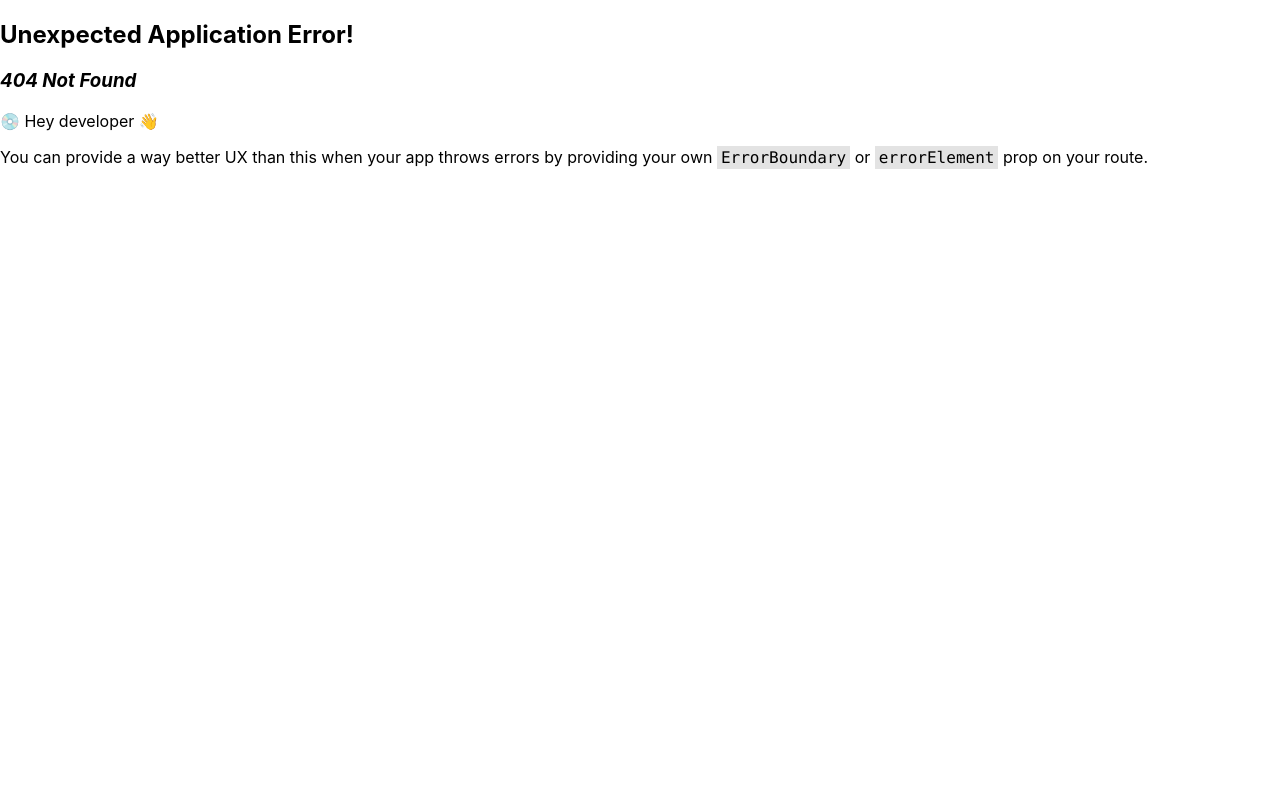
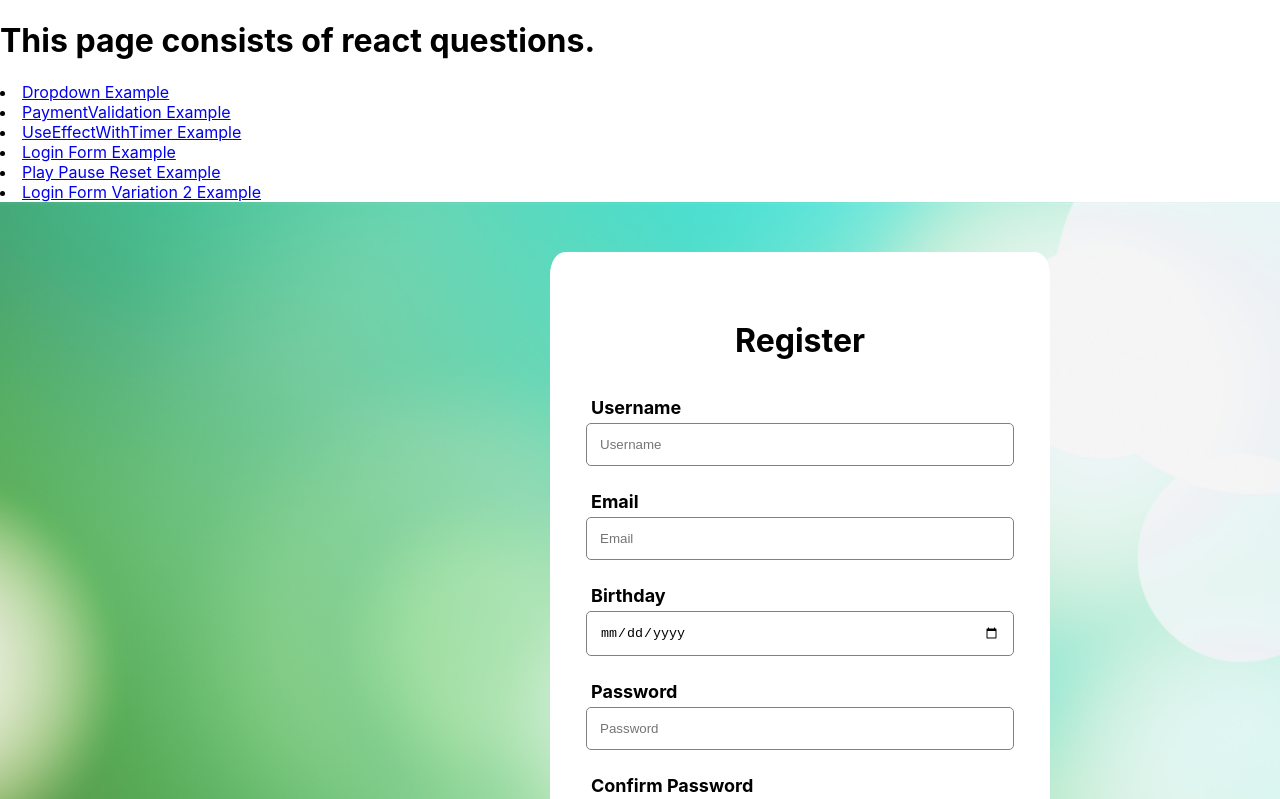
Before and after one commit to aaushi/reactConcepts, a React (Create React App) app: page /Questions/LoginFormVariation2 in a window 1280 px wide. Before the commit this address had no page. Shown: the top 799 px of the page. Built offline with nearby package versions, Linux system fonts and the light colour scheme.

Commit message:
Login Form Variation 2

```diff
--- a/src/Questions/App.js
+++ b/src/Questions/App.js
@@ -20,6 +20,9 @@ const App = () => {
       <li>
         <Link to="PlayPauseReset">Play Pause Reset Example</Link>
       </li>
+      <li>
+        <Link to="LoginFormVariation2">Login Form Variation 2 Example</Link>
+      </li>
 
       <Outlet />
     </>
--- /dev/null
+++ b/src/Questions/Login Form variation2/FormControlInput.js
@@ -0,0 +1,28 @@
+import React, { useState } from 'react'
+import "./LoginForm.css";
+
+const FormControlInput = (inputItems) => {
+   // console.log(inputItems)
+   const [touched, setTouched] = useState(false);
+   const handleTouched = () => {
+     setTouched(true);
+   };
+  return (
+    <div className="formInput">
+      <label>{inputItems.label}</label>
+      <input
+        type={inputItems.type}
+        placeholder={inputItems.placeholder}
+        name={inputItems.name}
+        onChange={inputItems.onChange}
+        required={inputItems.required}
+        pattern={inputItems.pattern}
+        onBlur={() => handleTouched()}
+        touched={touched.toString()}
+      ></input>
+      <span>{inputItems.errorMessage}</span>
+    </div>
+  );
+}
+
+export default FormControlInput
--- /dev/null
+++ b/src/Questions/Login Form variation2/LoginForm.css
@@ -0,0 +1,54 @@
+.formApp {
+  display: flex;
+  background:
+  url("bckg.png") ;
+background-size: cover;
+background-position: center;
+}
+form{
+  background-color: white;
+  width: 500px;
+  height: 750px;
+  display: flex;
+  justify-content: center;
+  align-items: center;
+  flex-direction: column;
+  margin: 50px 100px 50px 550px ;
+  border-radius: 3%;
+}
+input{
+
+  width: 400px;
+  padding: 13px;
+  border-radius: 5px;
+  border: 1px solid gray;
+}
+label{
+    font-weight: bold;
+    font-size: large;
+    margin:5px;
+}
+button{
+    height: 50px;
+    width: 150px;
+    margin-top: 30px;
+    margin-bottom: 20px;
+    color:white;
+    background-color: blueviolet;
+    font-weight: bold;
+    font-size: larger;
+}
+.formInput{
+    display: flex;
+    flex-direction: column;
+    padding:10px
+}
+span{
+    font-size: small;
+    color: red;
+    width: 400px;
+    display:none
+}
+input:invalid[touched=true]~span{
+    display: block;
+}
--- /dev/null
+++ b/src/Questions/Login Form variation2/LoginFormVariation2.js
@@ -0,0 +1,95 @@
+import React, { useState } from "react";
+import FormControlInput from "./FormControlInput";
+import "./LoginForm.css"
+
+const LoginFormVariation2 = () => {
+  const [formValues, setFormValues] = useState({
+    username: "",
+    email: "",
+    birthday: "",
+    password: "",
+    confirmPassword: "",
+
+  });
+
+  const inputs = [
+    {
+      id: "1",
+      name: "username",
+      type: "text",
+      placeholder: "Username",
+      label: "Username",
+      required: true,
+      errorMessage:
+        "User name should be between 3-16 character and should not include any special character or numbers",
+      pattern: "^[A-Za-z]{3,16}$",
+    },
+    {
+      id: "2",
+      name: "email",
+      type: "text",
+      placeholder: "Email",
+      label: "Email",
+      required: true,
+      errorMessage: "Enter Valid email Address",
+      pattern: "[a-z0-9]+@[a-z]+.[a-z]{2,3}",
+    },
+    {
+      id: "3",
+      name: "birthday",
+      type: "date",
+      placeholder: "Birthday",
+      label: "Birthday",
+      required: false,
+    },
+    {
+      id: "4",
+      name: "password",
+      type: "text",
+      placeholder: "Password",
+      label: "Password",
+      required: true,
+      errorMessage:
+        "Password should be 8-20 characters and include at 1 letter,1 character and 1 special chacarter",
+      pattern: "^(?=.*d)(?=.*[a-z])(?=.*[A-Z])(?=.*[a-zA-Z]).{8,20}$",
+    },
+    {
+      id: "5",
+      name: "confirmPassword",
+      type: "password",
+      placeholder: "Confirm Password",
+      label: "Confirm Password",
+      required: true,
+      errorMessage: "Password should Match",
+      pattern: formValues.password
+    },
+  ];
+  const handleChange=(e)=>{
+    setFormValues({ ...formValues,[e.target.name]:e.target.value});
+
+  }
+  console.log(formValues);
+  const handleSubmit=()=>{
+
+  }
+  return (
+    <div className="formApp">
+      <form onSubmit={()=>handleSubmit()}>
+        <h1>Register</h1>
+        {inputs.map((item) => {
+          return (
+            <FormControlInput className="formInput"
+              key={item.id}
+              {...item}
+              value={formValues[inputs.name]}
+              onChange={(e) => handleChange(e)}
+            ></FormControlInput>
+          );
+        })}
+        <button> Submit</button>
+      </form>
+    </div>
+  );
+};
+
+export default LoginFormVariation2;
--- a/src/index.js
+++ b/src/index.js
@@ -74,6 +74,10 @@ const LoginForm = lazy(() => {
 
 const PlayPauseReset = lazy(() => {
   return import("./Questions/PlayPauseReset/PlayPauseReset");
+});
+
+const LoginFormVariation2 = lazy(() => {
+  return import("./Questions/Login Form variation2/LoginFormVariation2");
 });
 
 
@@ -272,6 +276,14 @@ const appRouter = createBrowserRouter([
           </Suspense>
         ),
       },
+      {
+        path: "LoginFormVariation2",
+        element: (
+          <Suspense fallback={<h2>...Loading</h2>}>
+            <LoginFormVariation2 />
+          </Suspense>
+        ),
+      },
     ],
   },
 ]);
```
Also changed, not shown: src/Questions/Login Form variation2/bckg.png (added), 1 other file (tests, documents, lock files or other folders).
